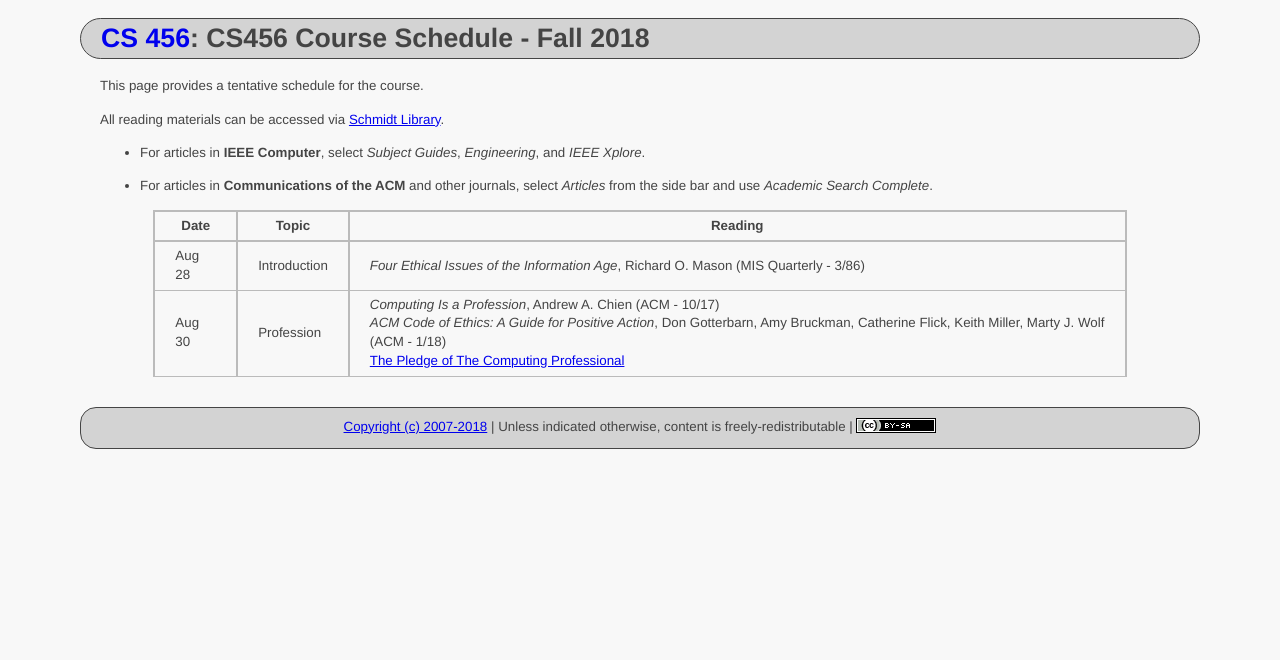
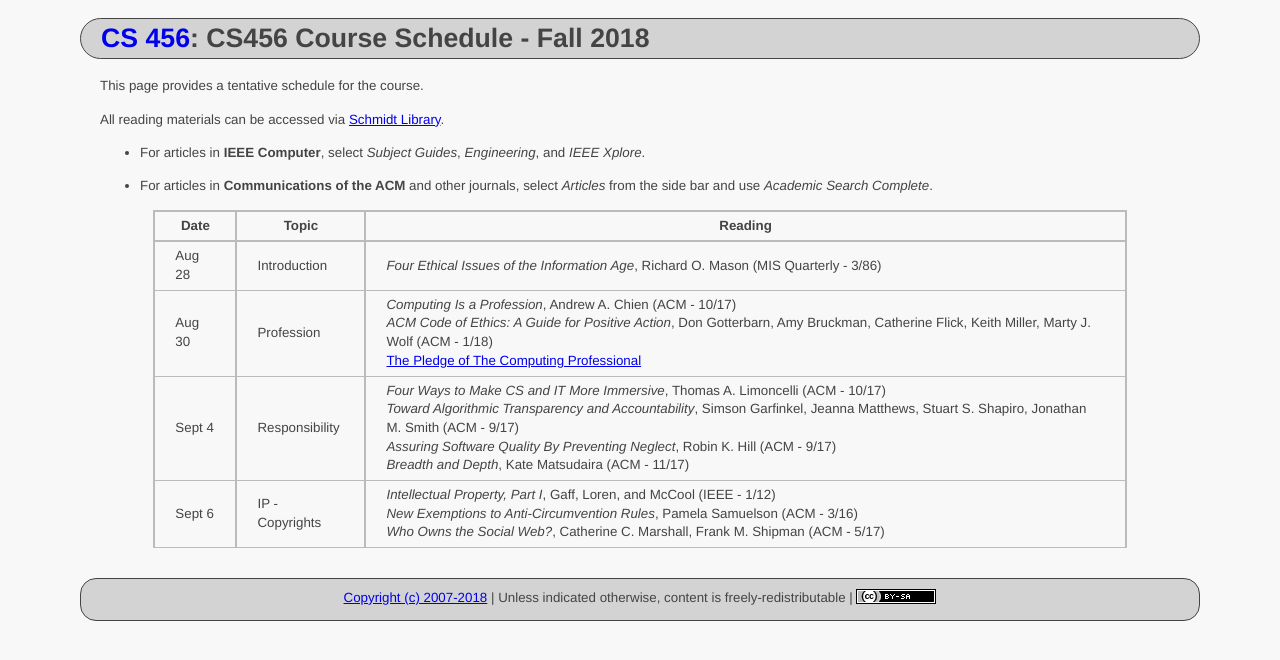
Before and after one commit to ycpcs/cs456-fall2018, a Jekyll site: the page built from schedule/index.md, in a window 1280 px wide. Shown: the top 660 px of the page. Built offline with Jekyll 4.4.1, drawn with Linux system fonts in a browser that asks for light colours.

Commit message:
update index
update index

```diff
--- a/schedule/index.md
+++ b/schedule/index.md
@@ -16,6 +16,8 @@ All reading materials can be accessed via [Schmidt Library](http://library.ycp.e
 > ------- | ------------------  | -------------------------------------------------------------------------------------- |
 > Aug 28  | Introduction        | *Four Ethical Issues of the Information Age*, Richard O. Mason (MIS Quarterly - 3/86)  |
 > Aug 30  | Profession          | *Computing Is a Profession*, Andrew A. Chien (ACM - 10/17) <br /> *ACM Code of Ethics: A Guide for Positive Action*, Don Gotterbarn, Amy Bruckman, Catherine Flick, Keith Miller, Marty J. Wolf (ACM - 1/18) <br /> [The Pledge of The Computing Professional](http://pledge-of-the-computing-professional.org/home-page/the-oath) |
+> Sept 4  | Responsibility      | *Four Ways to Make CS and IT More Immersive*, Thomas A. Limoncelli (ACM - 10/17) <br /> *Toward Algorithmic Transparency and Accountability*, Simson Garfinkel, Jeanna Matthews, Stuart S. Shapiro, Jonathan M. Smith (ACM - 9/17) <br /> *Assuring Software Quality By Preventing Neglect*, Robin K. Hill (ACM - 9/17) <br /> *Breadth and Depth*, Kate Matsudaira (ACM - 11/17) |
+> Sept 6  | IP - Copyrights     | *Intellectual Property, Part I*, Gaff, Loren, and McCool (IEEE - 1/12) <br /> *New Exemptions to Anti-Circumvention Rules*, Pamela Samuelson (ACM - 3/16) <br /> *Who Owns the Social Web?*, Catherine C. Marshall, Frank M. Shipman (ACM - 5/17) |
 
 
 
```
Also changed, not shown: other parts of schedule/index.md (+0 -2 lines).
